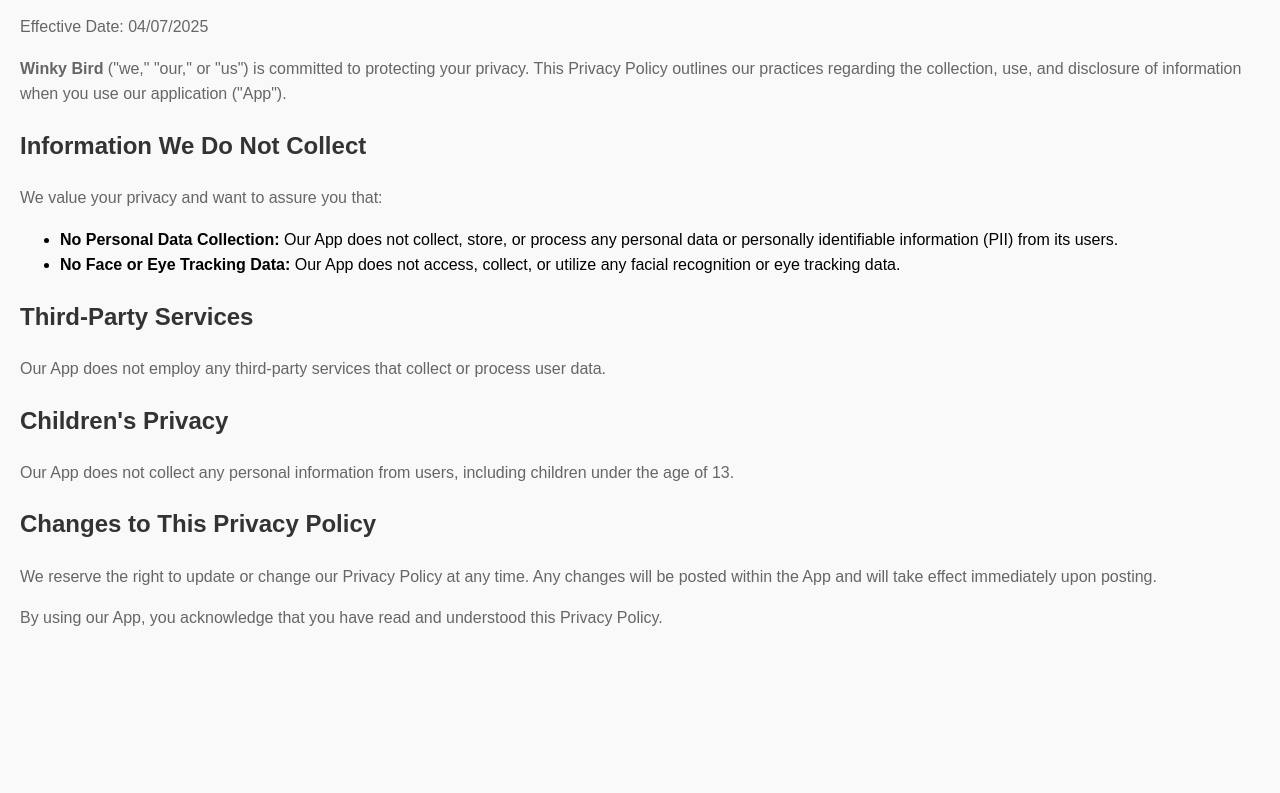
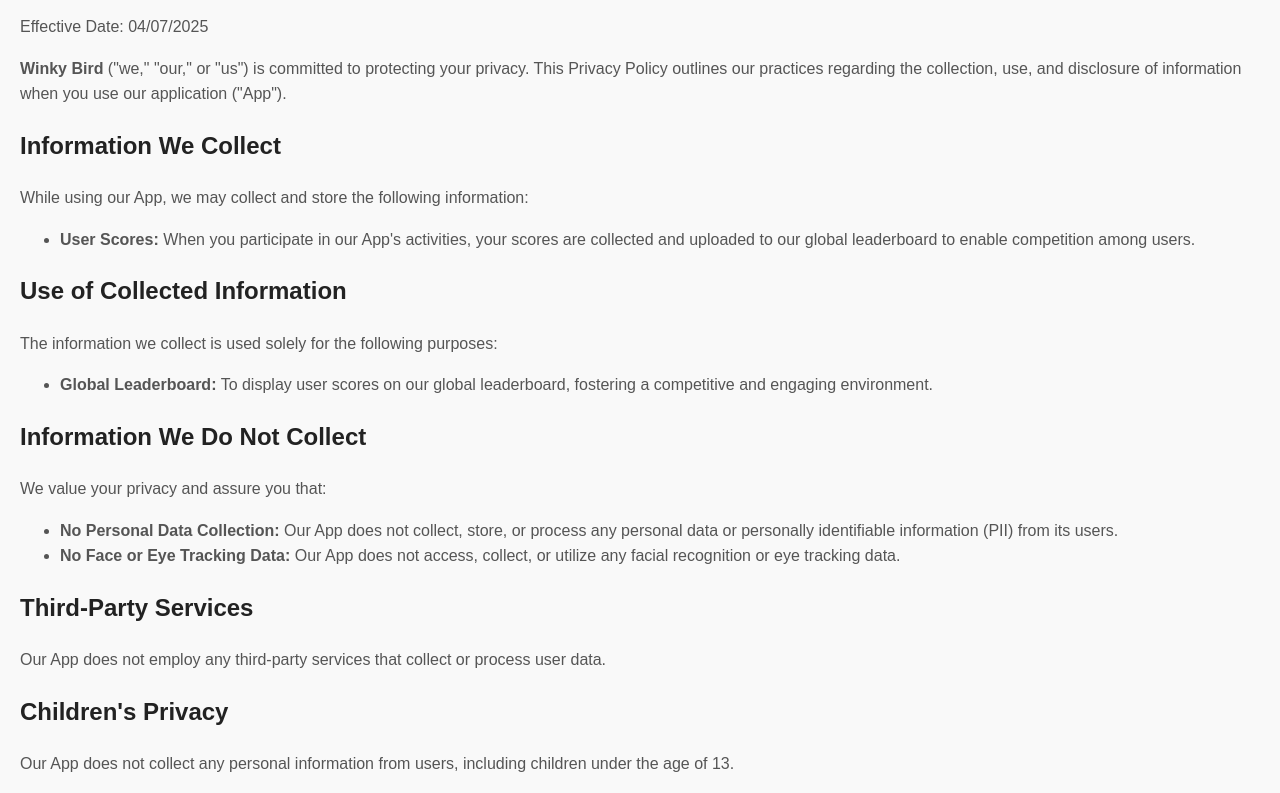
Before and after one commit to uknowmeright/addictingapps, a plain HTML site: page games/winkybird/PrivacyPolicy.html in a window 1280 px wide. Shown: the part 80-873 px from the top of the page. Before the commit the page ends 800 px from the top, so only its background shows below. Drawn offline with Linux system fonts and the light colour scheme.

Commit message:
no message

```diff
--- a/games/winkybird/PrivacyPolicy.html
+++ b/games/winkybird/PrivacyPolicy.html
@@ -10,12 +10,16 @@
             line-height: 1.6;
             margin: 20px;
             background-color: #f9f9f9;
+            color: #333;
         }
         h1, h2 {
-            color: #333;
+            color: #222;
         }
-        p {
-            color: #666;
+        p, li {
+            color: #555;
+        }
+        ul {
+            margin-bottom: 20px;
         }
     </style>
 </head>
@@ -25,8 +29,20 @@
 
     <p><strong>Winky Bird</strong> ("we," "our," or "us") is committed to protecting your privacy. This Privacy Policy outlines our practices regarding the collection, use, and disclosure of information when you use our application ("App").</p>
 
+    <h2>Information We Collect</h2>
+    <p>While using our App, we may collect and store the following information:</p>
+    <ul>
+        <li><strong>User Scores:</strong> When you participate in our App's activities, your scores are collected and uploaded to our global leaderboard to enable competition among users.</li>
+    </ul>
+
+    <h2>Use of Collected Information</h2>
+    <p>The information we collect is used solely for the following purposes:</p>
+    <ul>
+        <li><strong>Global Leaderboard:</strong> To display user scores on our global leaderboard, fostering a competitive and engaging environment.</li>
+    </ul>
+
     <h2>Information We Do Not Collect</h2>
-    <p>We value your privacy and want to assure you that:</p>
+    <p>We value your privacy and assure you that:</p>
     <ul>
         <li><strong>No Personal Data Collection:</strong> Our App does not collect, store, or process any personal data or personally identifiable information (PII) from its users.</li>
         <li><strong>No Face or Eye Tracking Data:</strong> Our App does not access, collect, or utilize any facial recognition or eye tracking data.</li>
@@ -41,6 +57,10 @@
     <h2>Changes to This Privacy Policy</h2>
     <p>We reserve the right to update or change our Privacy Policy at any time. Any changes will be posted within the App and will take effect immediately upon posting.</p>
 
+    <h2>Contact Us</h2>
+    <p>If you have any questions or concerns about this Privacy Policy or our privacy practices, please contact us at:</p>
+    <p>[Your Contact Information]</p>
+
     <p>By using our App, you acknowledge that you have read and understood this Privacy Policy.</p>
 </body>
 </html>
--- a/sitemap.xml
+++ b/sitemap.xml
@@ -34,4 +34,8 @@
   <loc>http://addictingapps.org/games/balloon/</loc>
   <lastmod>2014-08-08T02:05:22+00:00</lastmod>
 </url>
+<url>
+  <loc>http://addictingapps.org/games/winkybird/</loc>
+  <lastmod>2025-04-07T02:05:22+00:00</lastmod>
+</url>
 </urlset>
```
